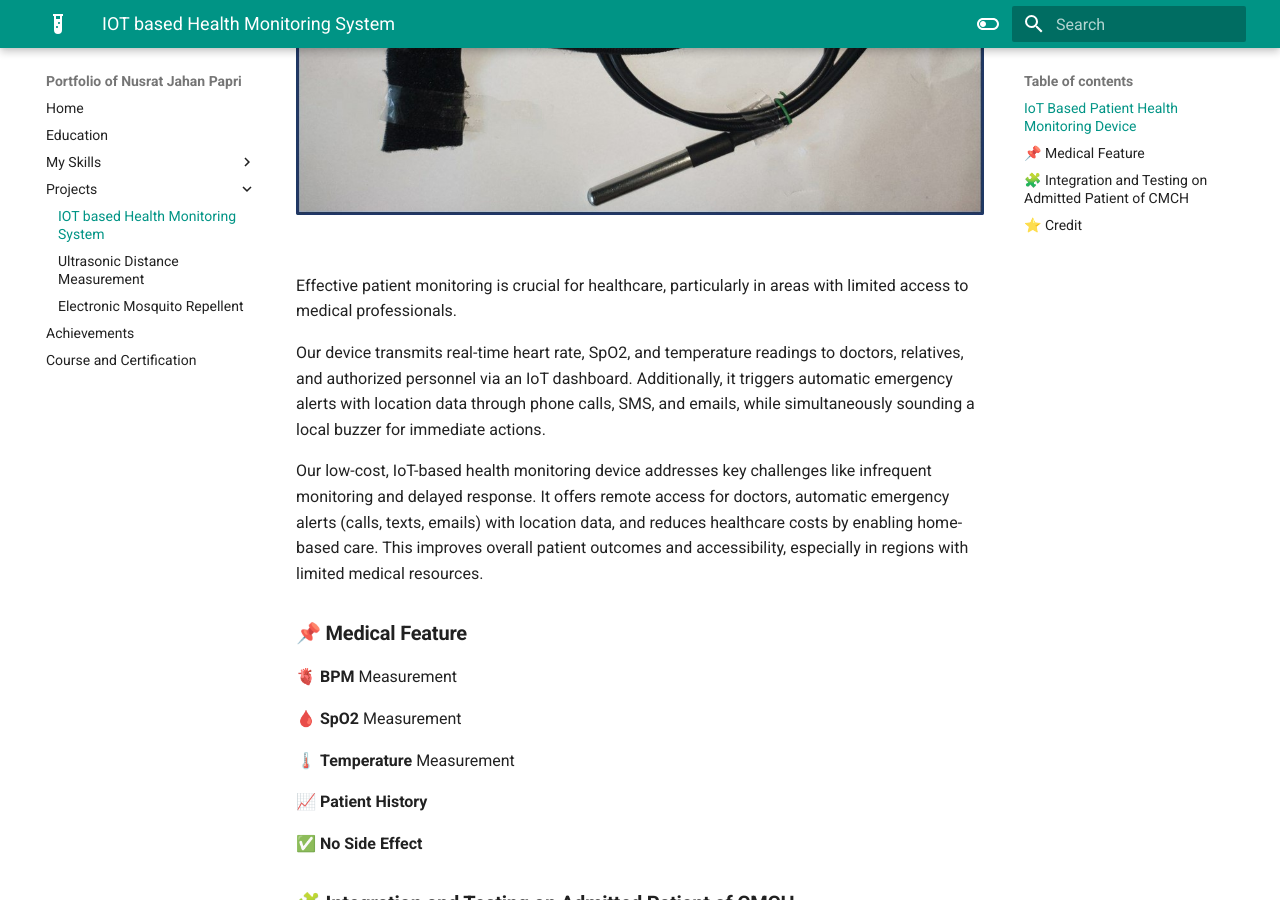
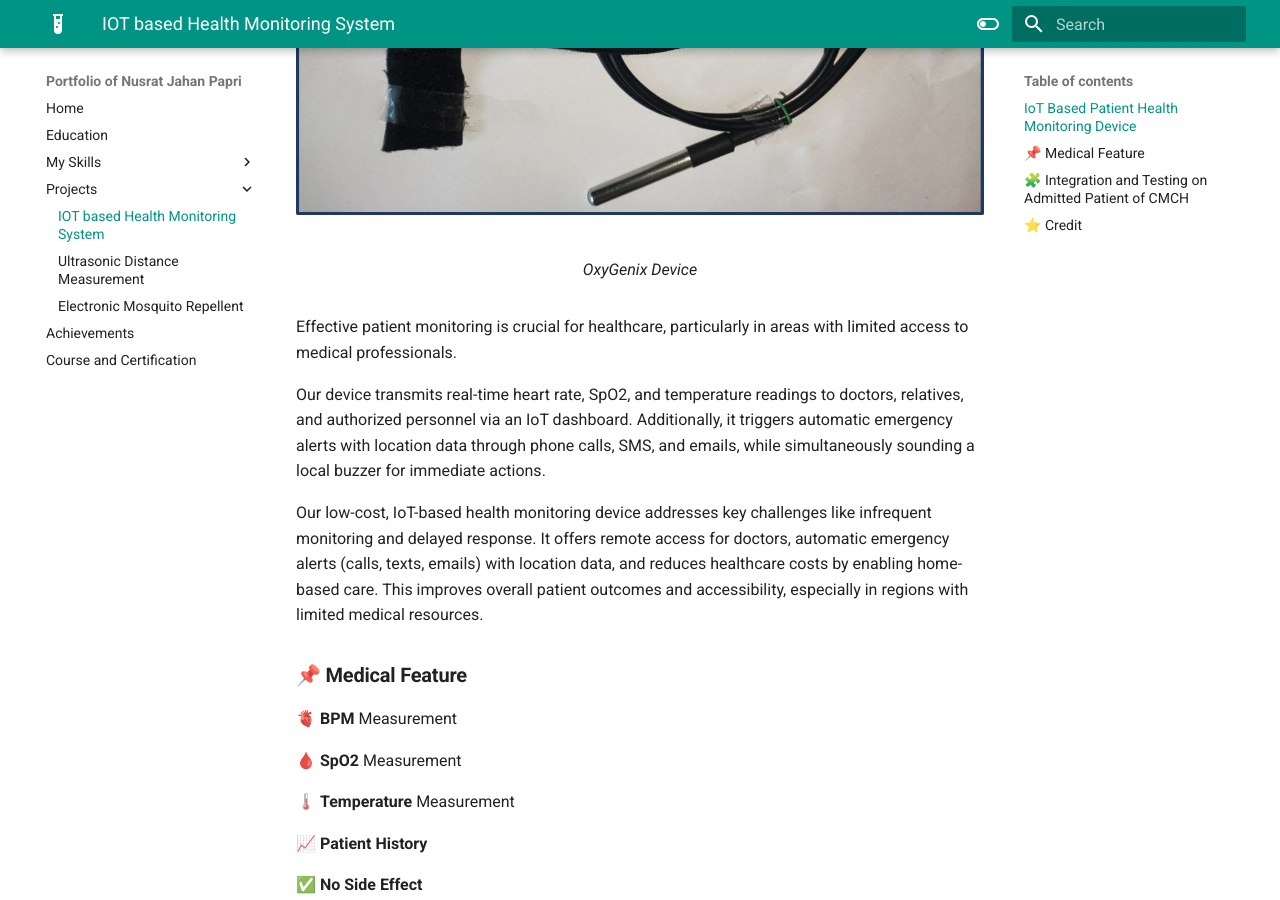
Before and after one commit to Nusrat008/papri-portfolio, an MkDocs documentation site: the page built from docs/iot-based-health-monitoring.md, in a window 1280 px wide and 900 px high, scrolled down 932 px. Built offline with MkDocs 1.6.1 and Material for MkDocs 9.7.7, drawn with Linux system fonts in a browser that asks for light colours.

Commit message:
updated index

```diff
--- a/docs/iot-based-health-monitoring.md
+++ b/docs/iot-based-health-monitoring.md
@@ -10,7 +10,7 @@
 
 <figure markdown="span">
 ![Image title](images/PMS-device.jpg){ loading=lazy }
-  <figcaption></figcaption>
+  <figcaption>OxyGenix Device</figcaption>
 </figure>
 
 
```
Also changed, not shown: 1 other file.
